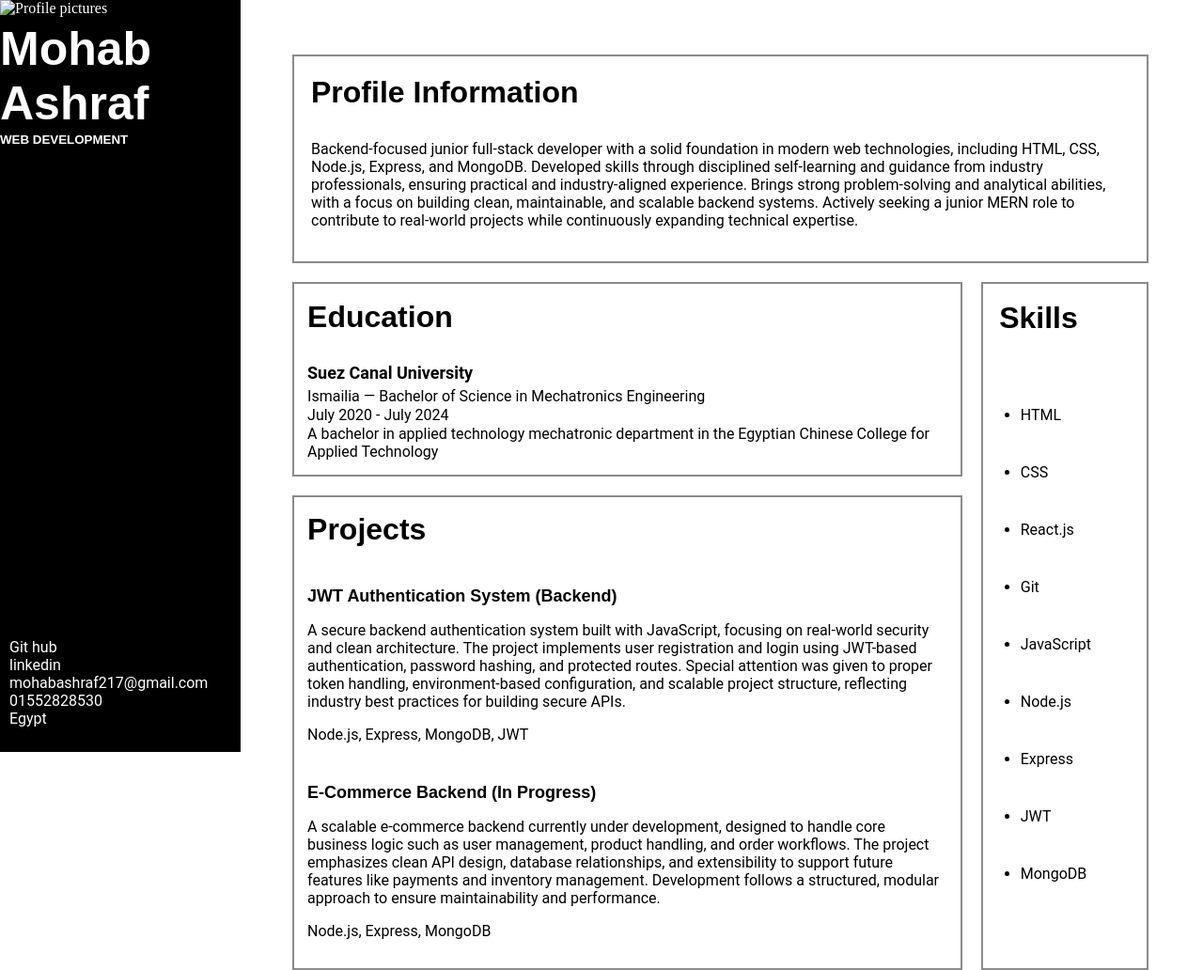
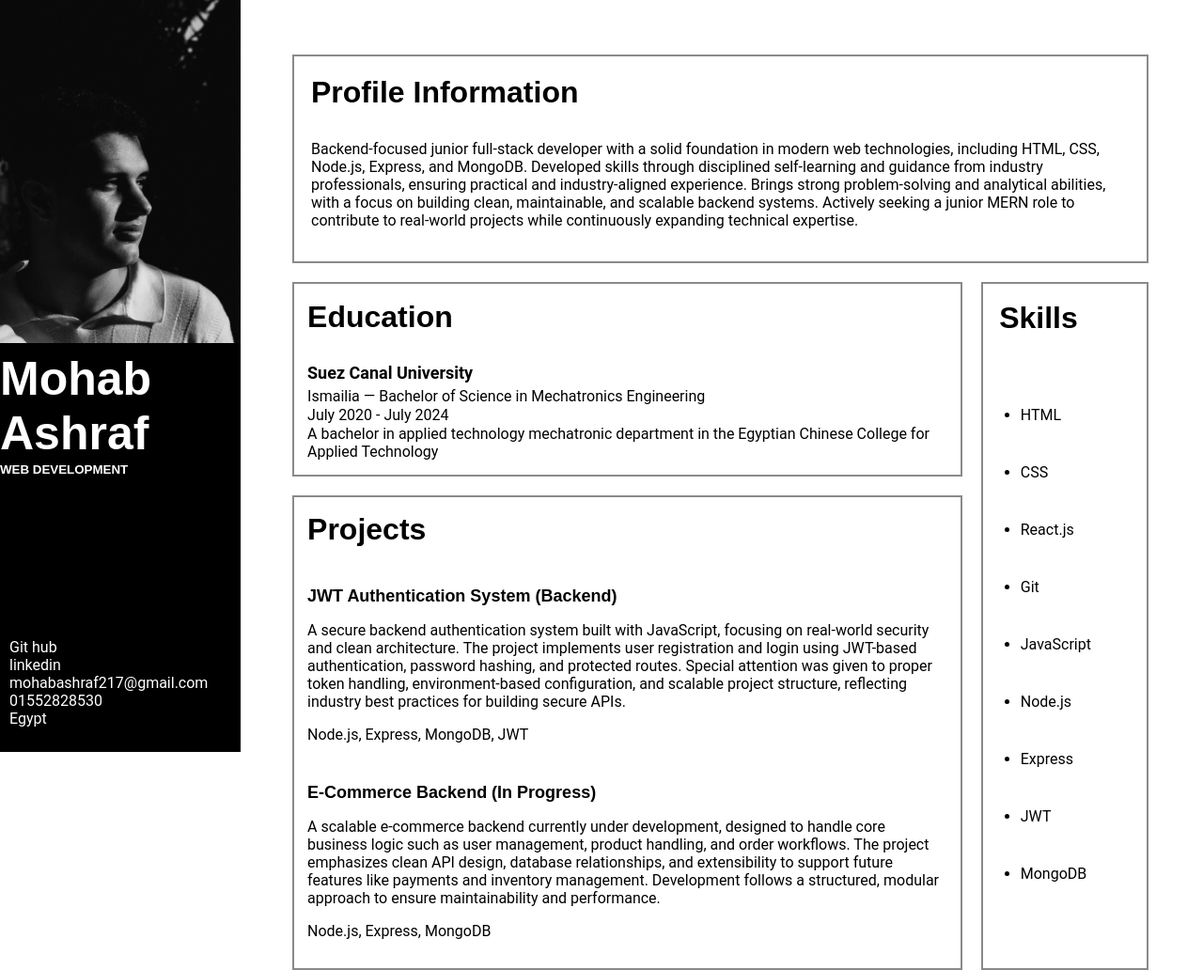
Before and after one commit to MohabElhakem/Portfolio-, a plain HTML site: page index.html in a window 1280 px wide. Shown: the top 1032 px of the page at 94% size. Drawn offline with Linux system fonts and the light colour scheme.

Commit message:
adjusting

```diff
--- a/index.html
+++ b/index.html
@@ -10,7 +10,7 @@
 
         <div class="info-box">
 
-                <img src="pictures/IMG_1597.jpg" alt="Profile pictures">
+                <img src="/frontend/pictures/IMG_1597.jpg" alt="Profile pictures">
                 <h3>Mohab Ashraf</h3>
                 <h6>WEB DEVELOPMENT</h6>
                 <ul>
```
